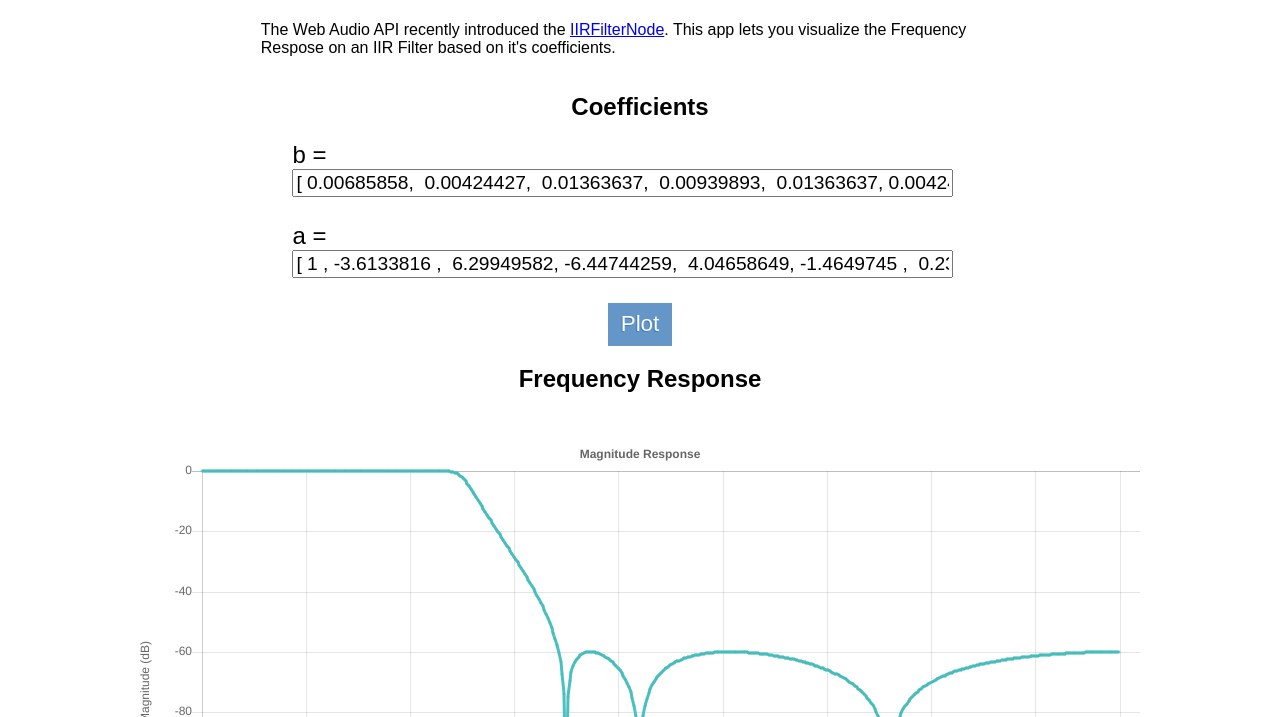
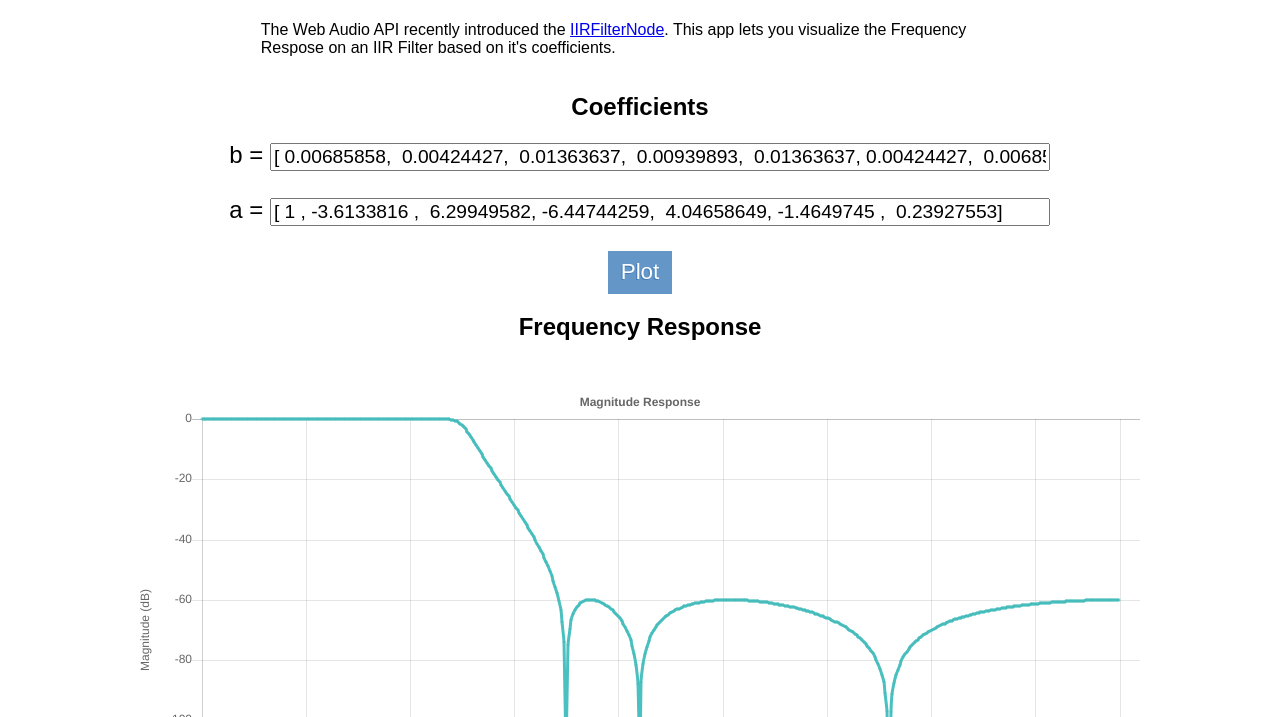
Before and after one commit to notthetup/iirfilter-workshop, a website: page index.html in a window 1280 px wide. Shown: the part 83-800 px from the top of the page. Drawn offline with Linux system fonts and the light colour scheme.

Commit message:
tweaked style

```diff
--- a/index.html
+++ b/index.html
@@ -26,7 +26,7 @@
       margin-bottom: 2%;
       font-size: 1.5em;
       font-family: sans-serif;
-      width:55%
+      width:65%
     }
     .inputbox{
       width: 95%;
```
